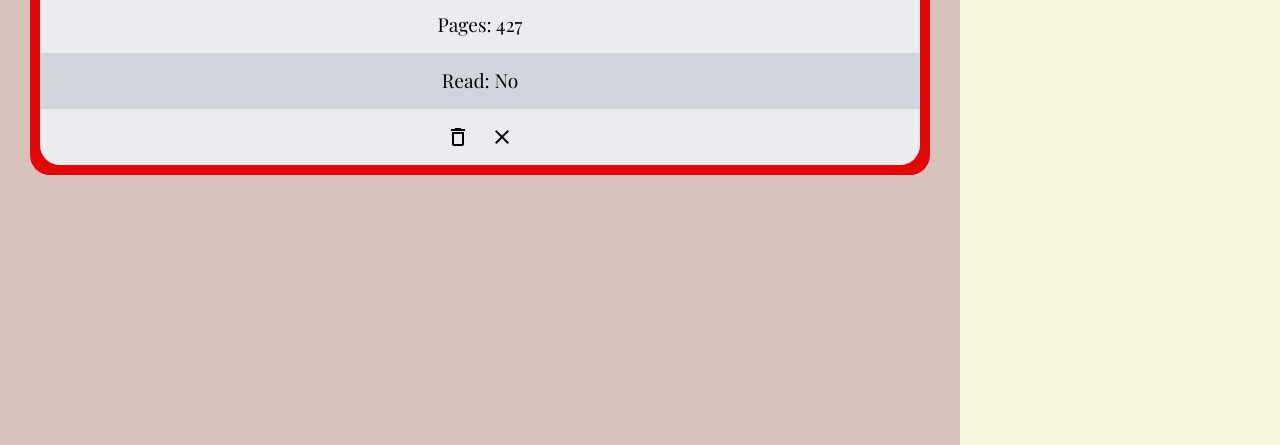
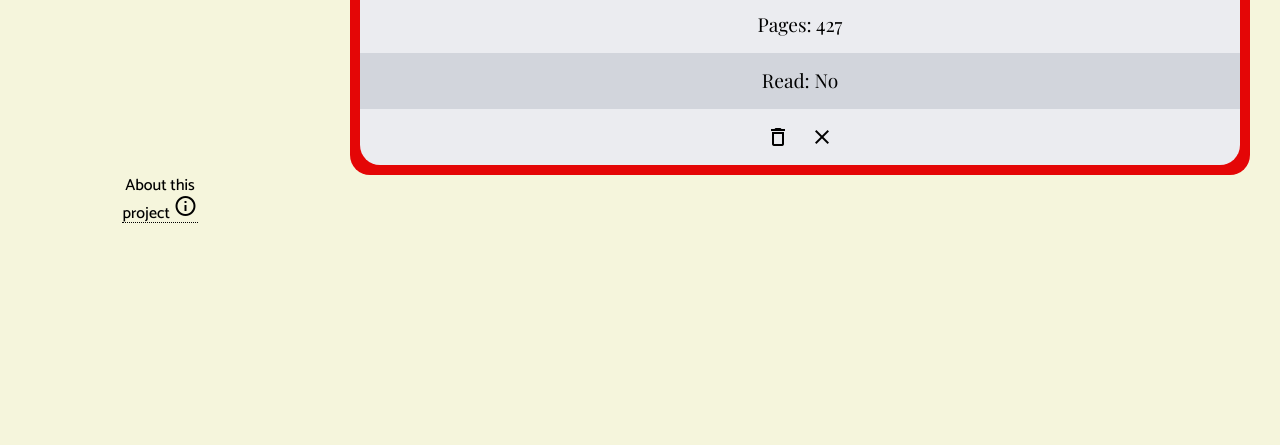
Before and after one commit to aaronkg1/book-library, a plain HTML site: page index.html in a window 1280 px wide. Shown: the part 355-800 px from the top of the page. Drawn offline with nearby package versions, Linux system fonts and the light colour scheme; a web font is replaced by a local one.

Commit message:
Added project info

```diff
--- a/index.html
+++ b/index.html
@@ -24,8 +24,25 @@
         <div class="controls">
             <button id="new-book" class="button-27">New Book</button>
         </div>
+        <div class="info-container">
+
+            <div class="tooltip">About this <span class="info"> project <span class="material-icons-outlined">
+                info
+                </span></span>
+                <span class="tooltiptext">This is a simple book library application I designed. Try adding a new book or changing the read status of a book</span>
+            </div>
+        </div>
+            <!-- <div class="tooltiptext">
+
+
+            </div> -->
+        </div>
+
+   </div>
+
+   <div class="popup hidden">
     <div class="form">
-            <form action="" class="hidden">
+        <form action="">
             <ul>
             <li>
                 <label for="title">Book Title: </label>
@@ -50,11 +67,14 @@
             <li>
                 <button id="add-book" type="button" class="button-27">Add To Library</button>
             </li>
+            <li>
+                <button id="return" type="button" class="button-27">Return</button>
+            </li>
+
             </ul>
 
 
         </form>
    </div>
-   </div>
 </body>
 </html>
--- a/library.js
+++ b/library.js
@@ -5,8 +5,10 @@ const bookPages = document.querySelector("#pages");
 const bookRead = document.querySelector("#has-read")
 const notRead = document.querySelector('#not-read');
 const addBookButton = document.querySelector("#add-book");
-const library = document.querySelector('.library')
-const newBook = document.querySelector('#new-book')
+const library = document.querySelector('.library');
+const newBook = document.querySelector('#new-book');
+const formWindow = document.querySelector('.popup');
+const returnButton = document.querySelector('#return');
 
 const myLibrary = [];
 
@@ -37,7 +39,7 @@ function addBookToLibrary() {
 
     myLibrary.push(new Book(`${bookTitle.value}`, `${bookAuthor.value}`, `${bookPages.value}`, read));
     updateLibary();
-    form.classList.add('hidden');
+    formWindow.classList.toggle('visible');
     form.reset();
 }
 }
@@ -45,7 +47,7 @@ function addBookToLibrary() {
 addBookButton.addEventListener("click",addBookToLibrary);
 
 newBook.addEventListener('click', () => {
-    form.classList.toggle('hidden');
+    formWindow.classList.toggle('visible');
 })
 
 
@@ -141,5 +143,9 @@ function updateLibary() {
 })
 }
 
+returnButton.addEventListener('click', () => {
+    formWindow.classList.toggle('visible');
+});
+
 myLibrary.push(new Book("Moby Dick", "Herman Melville", "427", "No"));
 updateLibary();
--- a/styles.css
+++ b/styles.css
@@ -51,25 +51,40 @@ font-family: 'Catamaran', sans-serif;
 
 .container {
     display: grid;
-    grid-template-columns: 3fr 1fr;
-    grid-template-rows: 2fr 2fr 4fr;
+    grid-template-columns: 1fr 3fr;
+    grid-template-rows: 2fr 2fr 2fr 2fr;
     height: 100vh;
     width: 100vw;
 }
 
+.popup {
+    position: absolute;
+    width: 100vw;
+    height: 100vh;
+    top: 0;
+    background-color: rgba(108, 110, 111, 0.536);
+    grid-column: 1 / 3;
+    grid-row: 1 / 4;
+    display: flex;
+    justify-content: center;
+    align-items: center;
+    z-index: -1;
+}
+
+
 .header {
  grid-column: 1 / 3;
  grid-row: 1 / 2;
- background-color: antiquewhite;
+ background-color: rgb(245, 245, 241);
  display: flex;
  justify-content: center;
  align-items: center;
 }
 
 .library {
-    grid-row: 2 / 4;
-    grid-column: 1 / 2;
-    background-color: rgb(215, 195, 188);
+    grid-row: 2 / 5;
+    grid-column: 2 / 3;
+    background-color: beige;
     padding: 30px;
     display: grid;
     grid-template-columns: repeat(auto-fit, minmax(500px, 1fr));
@@ -79,7 +94,7 @@ font-family: 'Catamaran', sans-serif;
 }
 
 .controls {
-    grid-column: 2 / 3;
+    grid-column: 1 / 2;
     grid-row: 2 / 3;
     background-color: beige;
     display: flex;
@@ -87,20 +102,77 @@ font-family: 'Catamaran', sans-serif;
     align-items: center;
 }
 
+.info-container  {
+    grid-column: 1 / 2;
+    grid-row: 3 / 5;
+    background-color: beige;
+    display: flex;
+    flex-direction: column;
+    justify-content: center;
+    gap: 20px;
+    align-items: center;
+    font-family: 'Catamaran', sans-serif;
+
+}
+
 .form {
-    grid-column: 2 / 3;
-    grid-row: 3 / 4;
+
     background-color: beige;
     display: flex;
     justify-content: center;
     align-items: baseline;
     font-family: 'Playfair Display', serif;
+    padding: 20px;
+    border-radius: 20px;
+}
+
+.info {
+    position: relative;
+    display: inline-block;
+    border-bottom: 1px dotted black;
+}
+
+.tooltip {
+    display: flex;
+    flex-direction: column;
+    justify-content: center;
+    align-items: center;
+    text-align: center;
+}
+
+.tooltiptext  {
+    visibility: hidden;
+    color: black;
+    width: 200px;
+    background-color: black;
+    color: #fff;
+    text-align: center;
+    padding: 5px 0;
+    border-radius: 6px;
+    position: relative;
+    left: ;
+    top: 20px;
+    z-index: 1;
+
+
+
+}
+
+.tooltip:hover .tooltiptext {
+    visibility: visible;
+}
+
+.align {
+    display: flex;
+    justify-items: center;
+    justify-items: center;
+    gap: 10px;
 }
 
 ul {
     display: flex;
     flex-direction: column;
-    gap: 2em;
+    gap: 1em;
 }
 
 
@@ -166,8 +238,8 @@ border-bottom-right-radius: 20px;
 gap: 20px;
 }
 
-.hidden {
-    visibility: hidden;
+.visible {
+    z-index: 1;
 }
 
 
```
Lines whose indentation alone changed are shown as unchanged.
